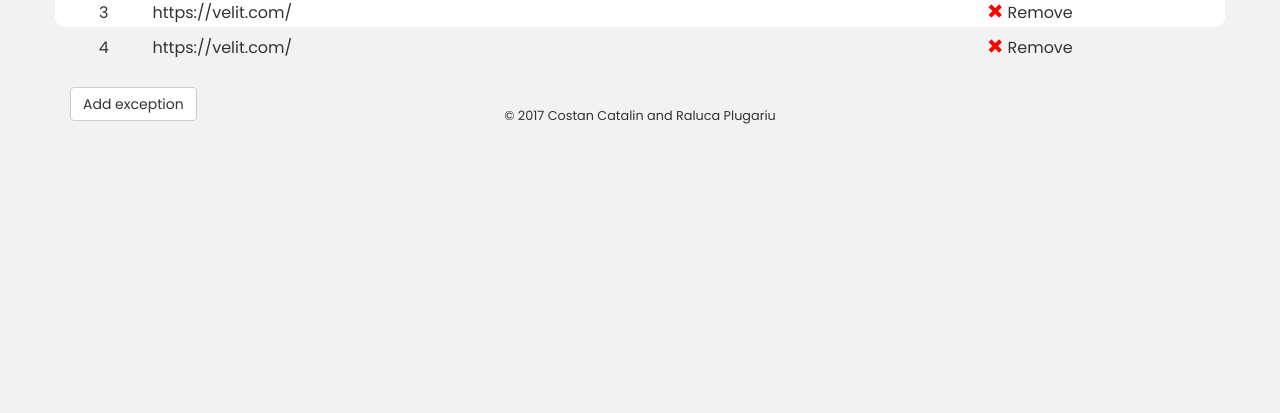
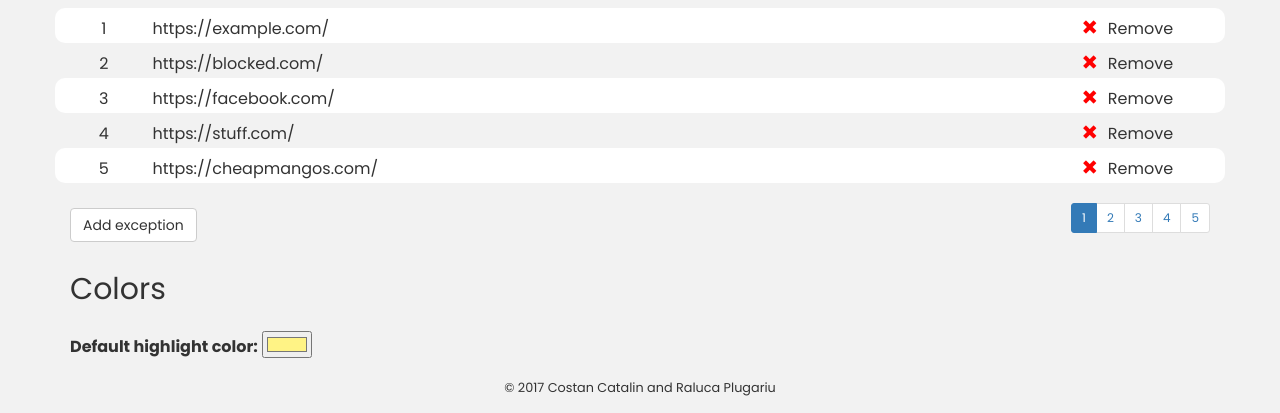
Before and after one commit to CostanCatalin/history-extension, a website: page option-page/index.html in a window 1280 px wide. Shown: the part 660-1073 px from the top of the page. Before the commit the page ends 800 px from the top, so only its background shows below. Drawn offline with nearby package versions, Linux system fonts and the light colour scheme; files that its build step writes are made by us from their sources.

Commit message:
pagination, colorpicker and excluded rows data moved to object

```diff
--- a/option-page/assets/js/data.js
+++ b/option-page/assets/js/data.js
@@ -36,6 +36,28 @@ $(document).ready(function() {
         changesPercentage: "27%",
         date: "07-03-2017  06:41"
       }
+    ],
+    exceptions: [
+      {
+        id: 0,
+        url: "https://example.com/"
+      },
+      {
+        id: 1,
+        url: "https://blocked.com/"
+      },
+      {
+        id: 2,
+        url: "https://facebook.com/"
+      },
+      {
+        id: 3,
+        url: "https://stuff.com/"
+      },
+      {
+        id: 4,
+        url: "https://cheapmangos.com/"
+      }
     ]
   };
 
@@ -44,11 +66,21 @@ $(document).ready(function() {
 
       $('.history table').append('<tr></tr>');
       $('.history table tr:last-child').append(
-          $("<td></td>").text(element.id+1),
-          $("<td></td>").text(element.url),
-          $("<td></td>").text(element.changesCount),
-          $("<td></td>").text(element.changesPercentage),
-          $("<td></td>").wrap( "<div></div>" ).text(element.date)
+        $("<td></td>").text(element.id+1),
+        $("<td></td>").text(element.url),
+        $("<td></td>").text(element.changesCount),
+        $("<td></td>").text(element.changesPercentage),
+        $("<td></td>").wrap( "<div></div>" ).text(element.date)
+      );
+  }
+
+    for (i = 0; i < data.exceptions.length; i++) {
+      element = data.exceptions[i];
+      $('<div class="row"></div>').insertBefore('.excluded .container .pagination');
+      $('.excluded .container .row:last-of-type').append(
+        $('<div class="col-xs-1"></div>').text(element.id+1),
+        $('<div class="col-xs-9"></div>').text(element.url),
+        $('<div class="col-xs-2 remove"><span class="glyphicon glyphicon-remove"></span><span class="hidden-xs">Remove</span></div>')
       );
   }
 })
--- a/option-page/assets/scss/index.scss
+++ b/option-page/assets/scss/index.scss
@@ -5,11 +5,10 @@ body {
     font-family: 'Poppins', sans-serif;
     background-color: $background-color;
     font-size: medium;
-    min-height: 93%;
 }
 
 body {
-    border-top: 2px solid $light-blue;
+    border-top: 3px solid $light-blue;
 }
 
 img {
@@ -29,8 +28,12 @@ h1 {
     }
 }
 
+h2 {
+    margin-bottom: 25px;
+}
+
 footer {
-    position: absolute;
+    position: relative;
     bottom: 0;
     left: 0;
     right: 0;
@@ -84,10 +87,6 @@ footer {
 }
 
 .excluded {
-    h2 {
-        margin-bottom: 25px;
-    }
-
     .row {
         border-radius: 10px;
 
@@ -111,10 +110,13 @@ footer {
 
             .glyphicon-remove {
                 color: red;
+                margin-right: 10px;
             }
 
             &:hover {
                 background-color: darken($background-color, 15%);
+                border-top-right-radius: 10px;
+                border-bottom-right-radius: 10px;
             }
         }
     }
@@ -151,8 +153,4 @@ footer {
             }
         }
     }
-
-    footer {
-        position: relative;
-    }
 }
--- a/option-page/index.html
+++ b/option-page/index.html
@@ -33,13 +33,20 @@
                     <th>Date</th>
                 </tr>
             </table>
+            <ul class="pagination pagination-sm pull-right">
+              <li class="active"><a href="#">1</a></li>
+              <li><a href="#">2</a></li>
+              <li><a href="#">3</a></li>
+              <li><a href="#">4</a></li>
+              <li><a href="#">5</a></li>
+            </ul>
         </div>
     </div>
 
     <div class="excluded">
         <div class="container">
             <h2>Excluded links</h2>
-            <div class="row">
+                <!-- <div class="row">
                     <div class="col-xs-1">1</div>
                     <div class="col-xs-8">
                         https://velit.com/
@@ -49,44 +56,18 @@
                         <span class="glyphicon glyphicon-remove"></span>
                         <span class="hidden-xs">Remove</span>
                     </div>
-            </div>
-            <div class="row">
-                <div class="col-xs-1">2</div>
-                <div class="col-xs-8">
-                    https://velit.com/
-                </div>
+                </div> -->
+            <ul class="pagination pagination-sm pull-right">
+              <li class="active"><a href="#">1</a></li>
+              <li><a href="#">2</a></li>
+              <li><a href="#">3</a></li>
+              <li><a href="#">4</a></li>
+              <li><a href="#">5</a></li>
+            </ul>
 
-                <div class="col-xs-2 remove">
-                    <span class="glyphicon glyphicon-remove"></span>
-                    <span class="hidden-xs">Remove</span>
-                </div>
-            </div>
-            <div class="row">
-                <div class="col-xs-1">3</div>
-                <div class="col-xs-8">
-                    https://velit.com/
-                </div>
-
-                <div class="col-xs-2 remove">
-                    <span class="glyphicon glyphicon-remove"></span>
-                    <span class="hidden-xs">Remove</span>
-                </div>
-            </div>
-            <div class="row">
-                <div class="col-xs-1">4</div>
-                <div class="col-xs-8">
-                    https://velit.com/
-                </div>
-
-                <div class="col-xs-2 remove">
-                    <span class="glyphicon glyphicon-remove"></span>
-                    <span class="hidden-xs">Remove</span>
-                </div>
-            </div>
             <button type="button" class="btn btn-default" data-toggle="modal" data-target="#addExceptionModal">
                 Add exception
             </button>
-        </div>
         </div>
 
         <div id="addExceptionModal" class="modal fade" tabindex="-1" role="dialog" aria-labelledby="addExceptionTitle" >
@@ -114,6 +95,15 @@
                 </div>
             </div>
         </div>
+    </div>
+
+    <div class="highlight-color">
+        <div class="container">
+            <h2>Colors</h2>
+            <label for="hi-color">Default highlight color: </label>
+            <input id="hi-color" type="color" value="#fff385"/>
+        </div>
+    </div>
 
     <footer>&copy; 2017 Costan Catalin and Raluca Plugariu</footer>
     <script src="assets/main.min.js"></script>
```
Also changed, not shown: README.md, option-page/assets/main.min.css, option-page/assets/main.min.js. Lines whose indentation alone changed are shown as unchanged.
